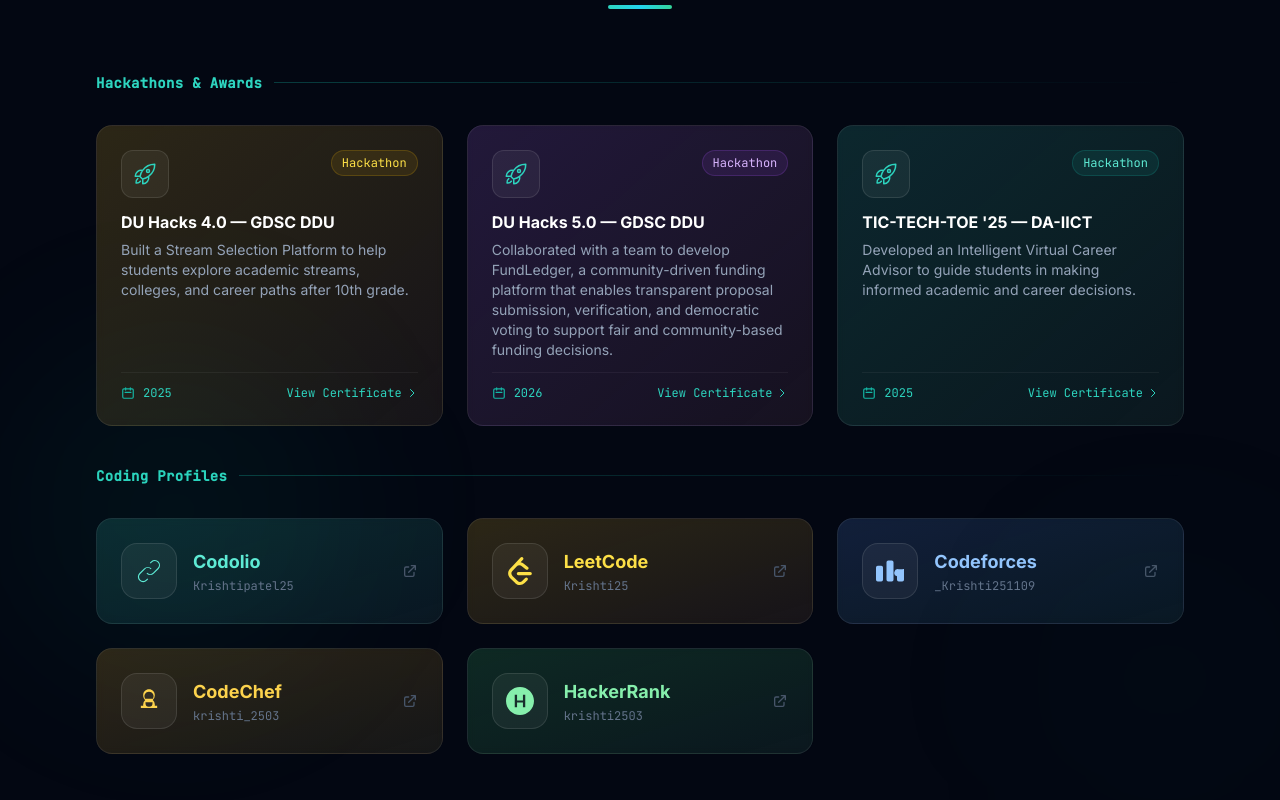
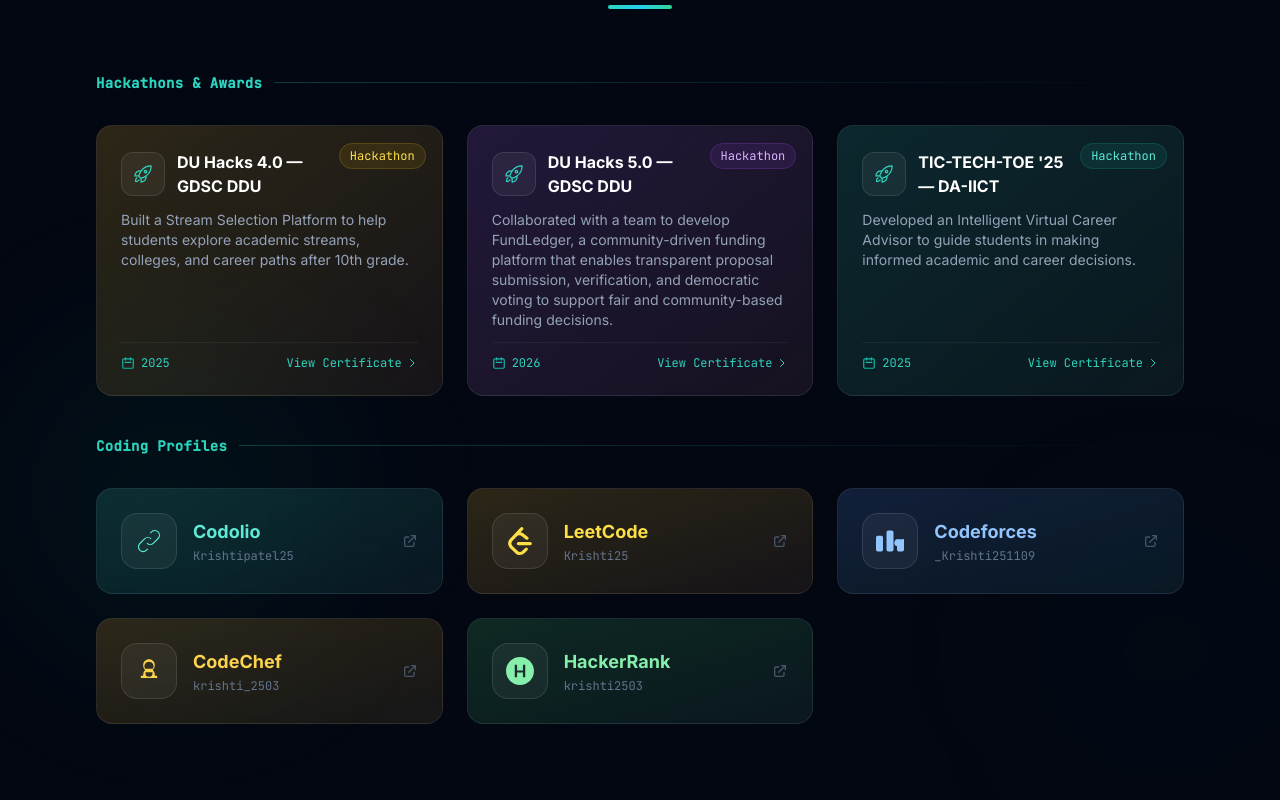
Before and after one commit to KRISHTI2503/portfolio, a React (Vite) app: page / in a window 1280 px wide. Shown: the part 3480-4280 px from the top of the page. Built offline with nearby package versions, Linux system fonts and the light colour scheme.

Commit message:
Enhance hackathon cards with hover effects and improved layout

```diff
--- a/src/components/Achievements.jsx
+++ b/src/components/Achievements.jsx
@@ -119,27 +119,32 @@
             {hackathons.map((item, i) => (
               <div
                 key={item.title}
-                className={`reveal reveal-slide-up reveal-delay-${(i % 3) + 1} group glass-card bg-gradient-to-br ${item.color} border ${item.border} p-5 sm:p-6 flex flex-col gap-3 hover:scale-[1.02] transition-all duration-300`}
+                className={`reveal reveal-slide-up reveal-delay-${(i % 3) + 1} group relative glass-card bg-gradient-to-br ${item.color} border ${item.border} p-5 sm:p-6 flex flex-col gap-3 transition-all duration-[250ms] ease-out hover:-translate-y-1.5 hover:shadow-[0_12px_32px_rgba(0,0,0,0.2),0_0_0_1px_rgba(13,148,136,0.4)] hover:border-teal-500/50`}
               >
-                <div className="flex items-start justify-between gap-2">
-                  {/* Rocket icon — outline style */}
-                  <div className="w-10 h-10 sm:w-12 sm:h-12 rounded-xl bg-white/5 border border-white/10 flex items-center justify-center flex-shrink-0 group-hover:scale-110 group-hover:border-teal-400/30 transition-all duration-300">
-                    <svg className="w-5 h-5 sm:w-6 sm:h-6 text-teal-400" fill="none" stroke="currentColor" strokeWidth={1.5} viewBox="0 0 24 24">
+                {/* "Hackathon" badge — top right */}
+                <div className="absolute top-4 right-4">
+                  <span className={`px-2.5 py-1 rounded-full text-xs font-mono border ${item.badge}`}>
+                    {item.type}
+                  </span>
+                </div>
+
+                {/* Icon + title row */}
+                <div className="flex items-center gap-3 pr-20">
+                  <div className="w-10 h-10 sm:w-11 sm:h-11 rounded-xl bg-white/5 border border-white/10 flex items-center justify-center flex-shrink-0 group-hover:scale-110 group-hover:border-teal-400/30 transition-all duration-300">
+                    <svg className="w-5 h-5 text-teal-400" fill="none" stroke="currentColor" strokeWidth={1.5} viewBox="0 0 24 24">
                       <path strokeLinecap="round" strokeLinejoin="round" d="M15.59 14.37a6 6 0 01-5.84 7.38v-4.8m5.84-2.58a14.98 14.98 0 006.16-12.12A14.98 14.98 0 009.631 8.41m5.96 5.96a14.926 14.926 0 01-5.841 2.58m-.119-8.54a6 6 0 00-7.381 5.84h4.8m2.581-5.84a14.927 14.927 0 00-2.58 5.84m2.699 2.7c-.103.021-.207.041-.311.06a15.09 15.09 0 01-2.448-2.448 14.9 14.9 0 01.06-.312m-2.24 2.39a4.493 4.493 0 00-1.757 4.306 4.493 4.493 0 004.306-1.758M16.5 9a1.5 1.5 0 11-3 0 1.5 1.5 0 013 0z" />
                     </svg>
                   </div>
-                  <span className={`px-2.5 py-1 rounded-full text-xs font-mono border flex-shrink-0 ${item.badge}`}>
-                    {item.type}
-                  </span>
-                </div>
-                <div>
-                  <h3 className="text-white font-bold mb-1.5 text-sm sm:text-base group-hover:text-teal-300 transition-colors">
+                  <h3 className="text-white font-bold text-sm sm:text-base leading-snug group-hover:text-teal-300 transition-colors">
                     {item.title}
                   </h3>
-                  <p className="text-slate-400 text-xs sm:text-sm leading-relaxed">{item.description}</p>
                 </div>
+
+                <p className="text-slate-400 text-xs sm:text-sm leading-relaxed flex-1">{item.description}</p>
+
                 <div className="flex items-center justify-between mt-auto pt-3 border-t border-white/5">
-                  <div className="flex items-center gap-2">
+                  {/* Calendar + year */}
+                  <div className="flex items-center gap-1.5">
                     <svg className="w-3.5 h-3.5 text-teal-500 flex-shrink-0" fill="none" stroke="currentColor" viewBox="0 0 24 24">
                       <path strokeLinecap="round" strokeLinejoin="round" strokeWidth={2} d="M8 7V3m8 4V3m-9 8h10M5 21h14a2 2 0 002-2V7a2 2 0 00-2-2H5a2 2 0 00-2 2v12a2 2 0 002 2z" />
                     </svg>
```
